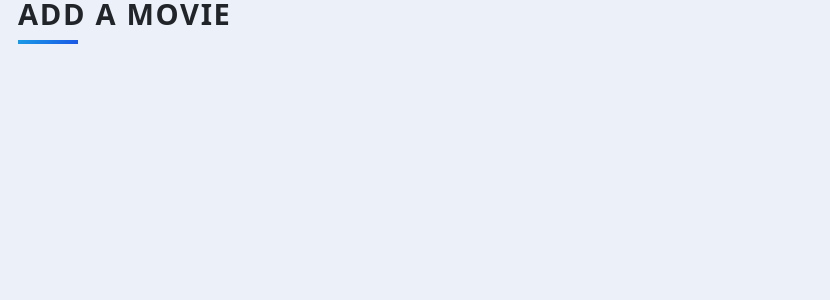
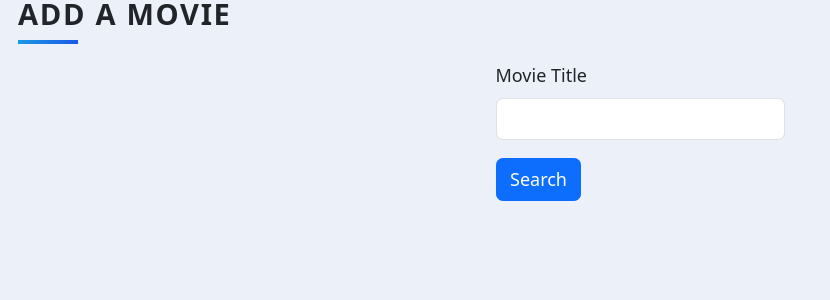
Before and after one commit to Skioulis/top-10-movies, a Flask app: template templates/add.html in a window 1280 px wide. Shown: the top 300 px of the page, without its empty margins (0-830 px from the left). Run offline with Flask 3, Linux system fonts and the light colour scheme; the template is opened without the code that fills it: values that come from a table or form of the project are taken from there, others are empty; some libraries are stand-ins or nearby versions.

Commit message:
done geting ansers from the movie db

```diff
--- /dev/null
+++ b/forms.py
@@ -0,0 +1,15 @@
+from flask_wtf import FlaskForm
+from wtforms.fields.simple import StringField, SubmitField
+from wtforms.validators import DataRequired
+
+
+class MovieEditForm(FlaskForm):
+
+    rating = StringField("Your rating our of 10 e.g. 7.2 ", validators=[DataRequired()])
+    review = StringField("Your review", validators=[DataRequired()])
+    submit = SubmitField("Done")
+
+
+class MovieAddForm(FlaskForm):
+    title = StringField("Movie Title", validators=[DataRequired()])
+    submit = SubmitField("Search")
--- a/main.py
+++ b/main.py
@@ -1,4 +1,5 @@
-# from crypt import methods
+from symbol import parameters
+
 from flask import Flask, render_template, redirect, url_for, request
 from flask_bootstrap import Bootstrap5
 from flask_sqlalchemy import SQLAlchemy
@@ -8,6 +9,14 @@ from flask_wtf import FlaskForm
 from wtforms import StringField, SubmitField
 from wtforms.validators import DataRequired
 import requests
+from forms import MovieEditForm, MovieAddForm
+import os
+from dotenv import load_dotenv
+
+load_dotenv(".env")
+MOVIE_DB_URL = "https://api.themoviedb.org/3/search/movie"
+
+
 
 '''
 Red underlines? Install the required packages first:
@@ -49,11 +58,7 @@ class Movie(db.Model):
 with app.app_context():
     db.create_all()
 
-class MovieForm(FlaskForm):
 
-    rating = StringField("Your rating our of 10 e.g. 7.2 ", validators=[DataRequired()])
-    review = StringField("Your review", validators=[DataRequired()])
-    submit = SubmitField("Done")
 
 # new_movie = Movie(
 #     title="Phone Booth",
@@ -95,7 +100,7 @@ def home():
 def edit():
     movie_id = request.args.get('id')
     movie_selected = db.get_or_404(Movie, movie_id)
-    edit_form = MovieForm()
+    edit_form = MovieEditForm()
 
     if edit_form.validate_on_submit():
         # print(edit_form.review.data)
@@ -116,5 +121,20 @@ def delete_movie():
     db.session.commit()
     return redirect(url_for('home'))
 
+@app.route("/add", methods=["GET", "POST"])
+def add_movie():
+
+    add_form = MovieAddForm()
+    if add_form.validate_on_submit():
+        movie_api_key = os.getenv('movie_db_api_key')
+        params = {
+            "api_key" : movie_api_key,
+            "query" : "Star Wars"
+        }
+        response = requests.get(url=MOVIE_DB_URL, params=params)
+
+        print(response.text)
+    return render_template('add.html', form=add_form)
+
 if __name__ == '__main__':
     app.run(debug=True)
--- a/requirements.txt
+++ b/requirements.txt
@@ -6,3 +6,5 @@ Werkzeug==3.0.0
 Flask==2.3.2
 flask_sqlalchemy==3.1.1
 SQLAlchemy==2.0.25
+
+python-dotenv~=1.0.1
--- a/templates/add.html
+++ b/templates/add.html
@@ -1,9 +1,13 @@
 {% extends 'base.html' %}
-
+{% from 'bootstrap5/form.html' import render_form %}
 {% block title %}Add Movie{% endblock %}
 
 {% block content %}
 <div class="content">
     <h1 class="heading">Add a Movie</h1>
+
+		{{ render_form(form, novalidate=True)}}
+
 </div>
+
 {% endblock %}
--- a/templates/edit.html
+++ b/templates/edit.html
@@ -6,8 +6,8 @@
 <div class="content">
   <h1 class="heading">{{movie.title}}</h1>
     <p class="description">Edit Movie Rating</p>
-    <div class="container">
+
 		{{ render_form(form, novalidate=True)}}
-	</div>
+
   </div>
 {% endblock %}
--- a/templates/index.html
+++ b/templates/index.html
@@ -34,7 +34,7 @@
     {% endfor %}
 </div>
 <div class="container text-center add">
-<a href="#" class="button">Add Movie</a>
+<a href="{{url_for('add_movie')}}" class="button">Add Movie</a>
 </div>
 
 {% endblock %}
```
